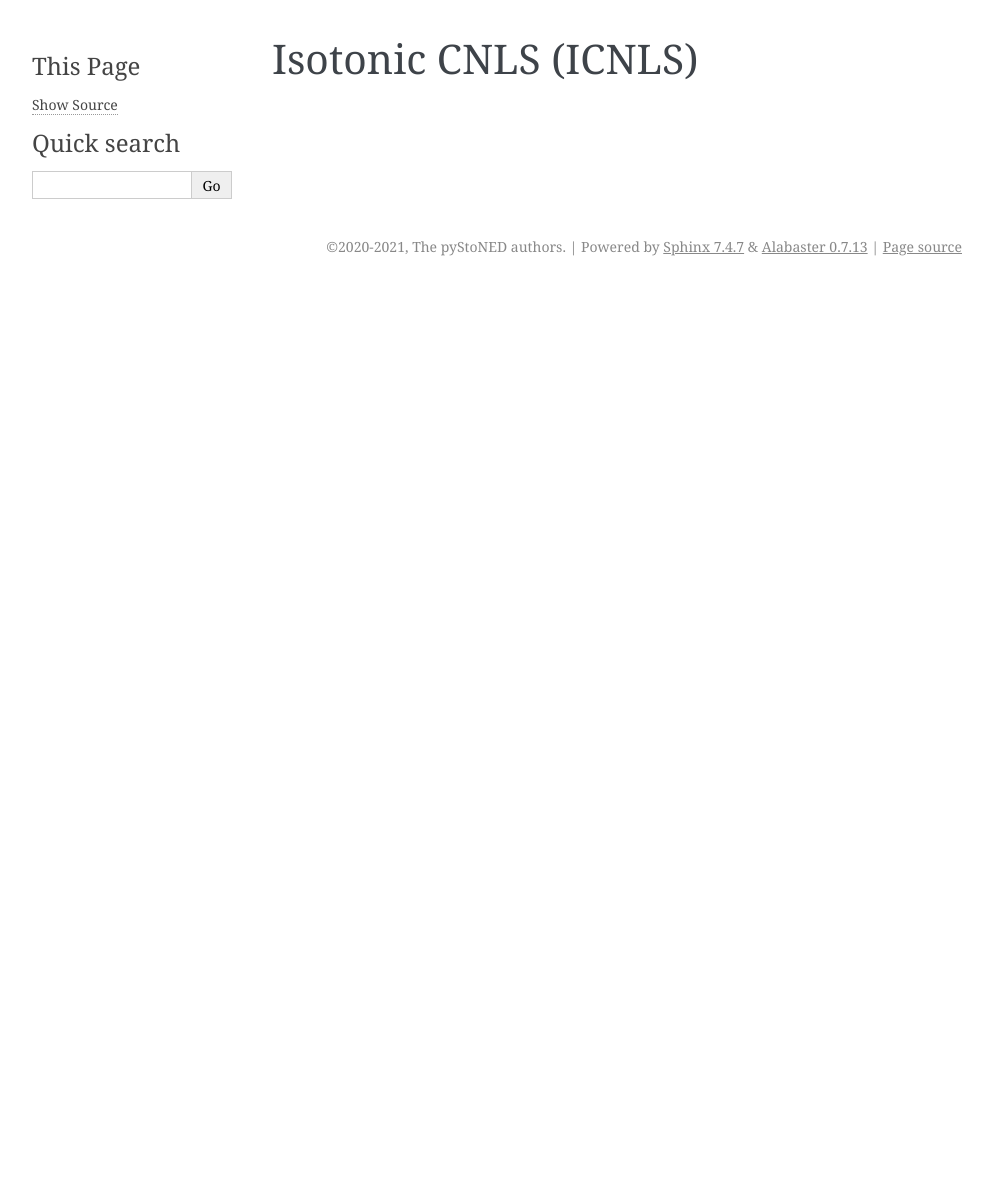
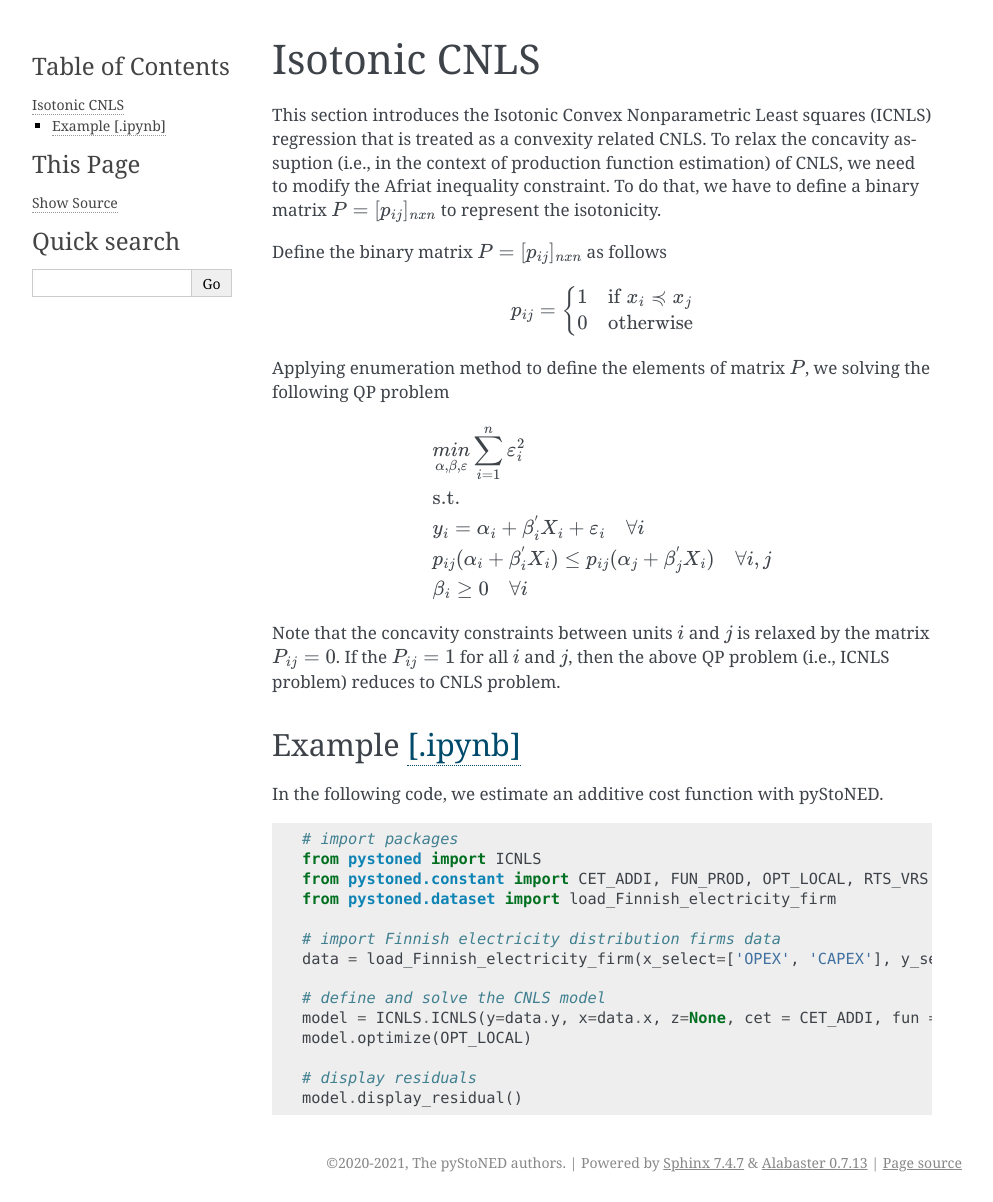
Before and after one commit to ds2010/pyStoNED, a Sphinx documentation site: the page built from doc/sphinx/examples/Monotonic/icnls.rst, in a window 1280 px wide. Shown: the whole page, without its empty margins (148-1141 px from the left). Built offline with Sphinx 7.4.7, drawn with Linux system fonts in a browser that asks for light colours; before the commit the page ends 900 px from its top, so only the background shows below that.

Commit message:
doc(ICNLS): update the ICNLS example

```diff
--- a/doc/sphinx/examples/Monotonic/icnls.rst
+++ b/doc/sphinx/examples/Monotonic/icnls.rst
@@ -1,3 +1,60 @@
-===============================
-Isotonic CNLS (ICNLS)
-===============================
+======================
+Isotonic CNLS
+======================
+
+This section introduces the Isotonic Convex Nonparametric Least squares (ICNLS) regression that is treated as a convexity related CNLS.
+To relax the concavity assuption (i.e., in the context of production function estimation) of CNLS, we need to
+modify the Afriat inequality constraint. To do that, we have to define a binary matrix :math:`P=[p_{ij}]_{n x n}` to represent the isotonicity.
+
+Define the binary matrix :math:`P=[p_{ij}]_{n x n}` as follows
+
+.. math::
+    :nowrap:
+
+    \begin{align*}
+        p_{ij} =
+        \begin{cases}
+            1       & \text{if } x_i \preccurlyeq x_j \\
+            0       & \text{otherwise}
+        \end{cases}
+    \end{align*}
+
+Applying enumeration method to define the elements of matrix :math:`P`, we solving the following QP problem
+
+.. math::
+    :nowrap:
+
+    \begin{align*}
+        & \underset{\alpha, \beta, \varepsilon} {min} \sum_{i=1}^n\varepsilon_i^2 \\
+        & \text{s.t.} \\
+        &  y_i = \alpha_i + \beta_i^{'}X_i + \varepsilon_i \quad \forall i \\
+        &  p_{ij}(\alpha_i + \beta_i^{'}X_i) \le p_{ij}(\alpha_j + \beta_j^{'}X_i)  \quad  \forall i, j\\
+        &  \beta_i \ge 0 \quad  \forall i \\
+    \end{align*}
+
+Note that the concavity constraints between units :math:`i` and :math:`j` is relaxed by the matrix :math:`P_{ij}=0`.
+If the :math:`P_{ij}=1` for all :math:`i` and :math:`j`, then the above QP problem (i.e., ICNLS problem) reduces to
+CNLS problem.
+
+
+Example `[.ipynb] <https://colab.research.google.com/github/ds2010/pyStoNED/blob/master/notebooks/ICNLS.ipynb>`_
+-----------------------------------------------------------------------------------------------------------------
+
+In the following code, we estimate an additive cost function with pyStoNED.
+
+.. code:: python
+
+    # import packages
+    from pystoned import ICNLS
+    from pystoned.constant import CET_ADDI, FUN_PROD, OPT_LOCAL, RTS_VRS
+    from pystoned.dataset import load_Finnish_electricity_firm
+
+    # import Finnish electricity distribution firms data
+    data = load_Finnish_electricity_firm(x_select=['OPEX', 'CAPEX'], y_select=['Energy'])
+
+    # define and solve the CNLS model
+    model = ICNLS.ICNLS(y=data.y, x=data.x, z=None, cet = CET_ADDI, fun = FUN_PROD, rts = RTS_VRS)
+    model.optimize(OPT_LOCAL)
+
+    # display residuals
+    model.display_residual()
```
Also changed, not shown: 1 other file.
